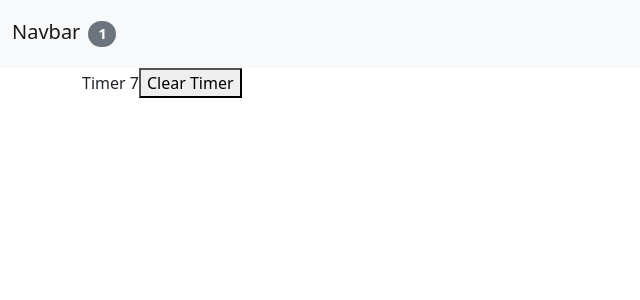
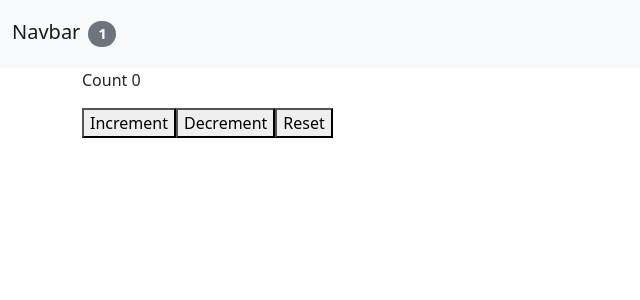
Before and after one commit to abhirampai/react-crash-by-mosh, a React (Create React App) app: page / in a window 1280 px wide. Shown: the top 300 px of the page, without its empty margins (0-640 px from the left). Built offline with nearby package versions, Linux system fonts and the light colour scheme.

Commit message:
added useReducer example 1

```diff
--- a/src/App.js
+++ b/src/App.js
@@ -2,8 +2,9 @@
 import NavBar from "./components/navbar";
 // import Counters from "./components/counters";
 import React, { Component } from "react";
+import CounterReducer from "./components/UseReducerHook.jsx/CounterReducer";
 // import FocusInput from "./components/UseRefHook/FocusInput";
-import HookTimer from "./components/UseRefHook/HookTimer";
+// import HookTimer from "./components/UseRefHook/HookTimer";
 // import ParentComponent from "./components/UseCallBackHook/ParentComponent";
 // import HookCounter from "./components/UseStateAndUseEffect/HookCounter";
 // import UsingObjects from "./components/UseStateAndUseEffect/UsingObjects";
@@ -78,7 +79,8 @@
           {/* <HookMouse /> */}
           {/* <ParentComponent /> */}
           {/* <FocusInput /> */}
-          <HookTimer />
+          {/* <HookTimer /> */}
+          <CounterReducer />
         </main>
       </React.Fragment>
     );
--- /dev/null
+++ b/src/components/UseReducerHook.jsx/CounterReducer.jsx
@@ -0,0 +1,29 @@
+import React, { useReducer } from "react";
+
+const initialState = 0;
+const reducer = (state, action) => {
+  switch (action) {
+    case "Increment":
+      return (state += 1);
+    case "Decrement":
+      return state <= 0 ? 0 : state - 1;
+    case "Reset":
+      return initialState;
+    default:
+      return state;
+  }
+};
+
+const CounterReducer = () => {
+  const [count, dispatch] = useReducer(reducer, initialState);
+  return (
+    <div>
+      <p>Count {count}</p>
+      <button onClick={() => dispatch("Increment")}>Increment</button>
+      <button onClick={() => dispatch("Decrement")}>Decrement</button>
+      <button onClick={() => dispatch("Reset")}>Reset</button>
+    </div>
+  );
+};
+
+export default CounterReducer;
```
